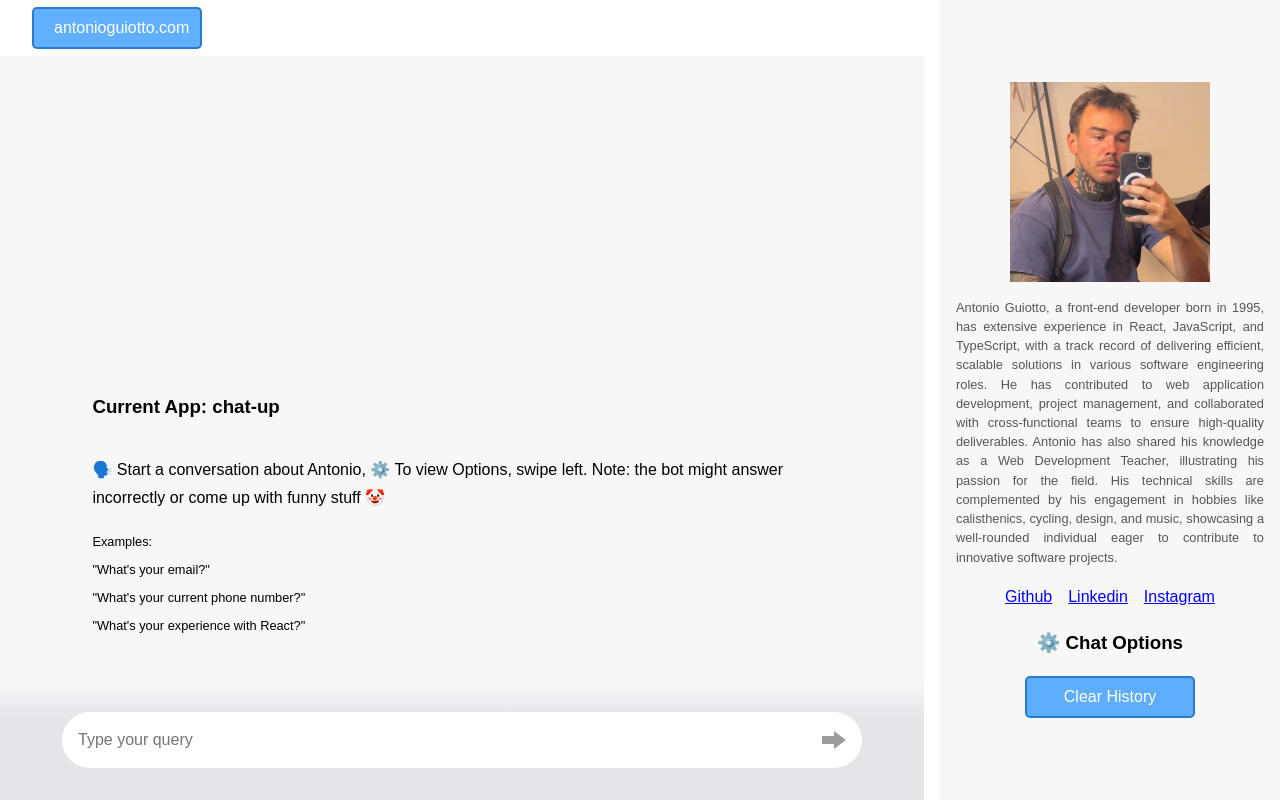
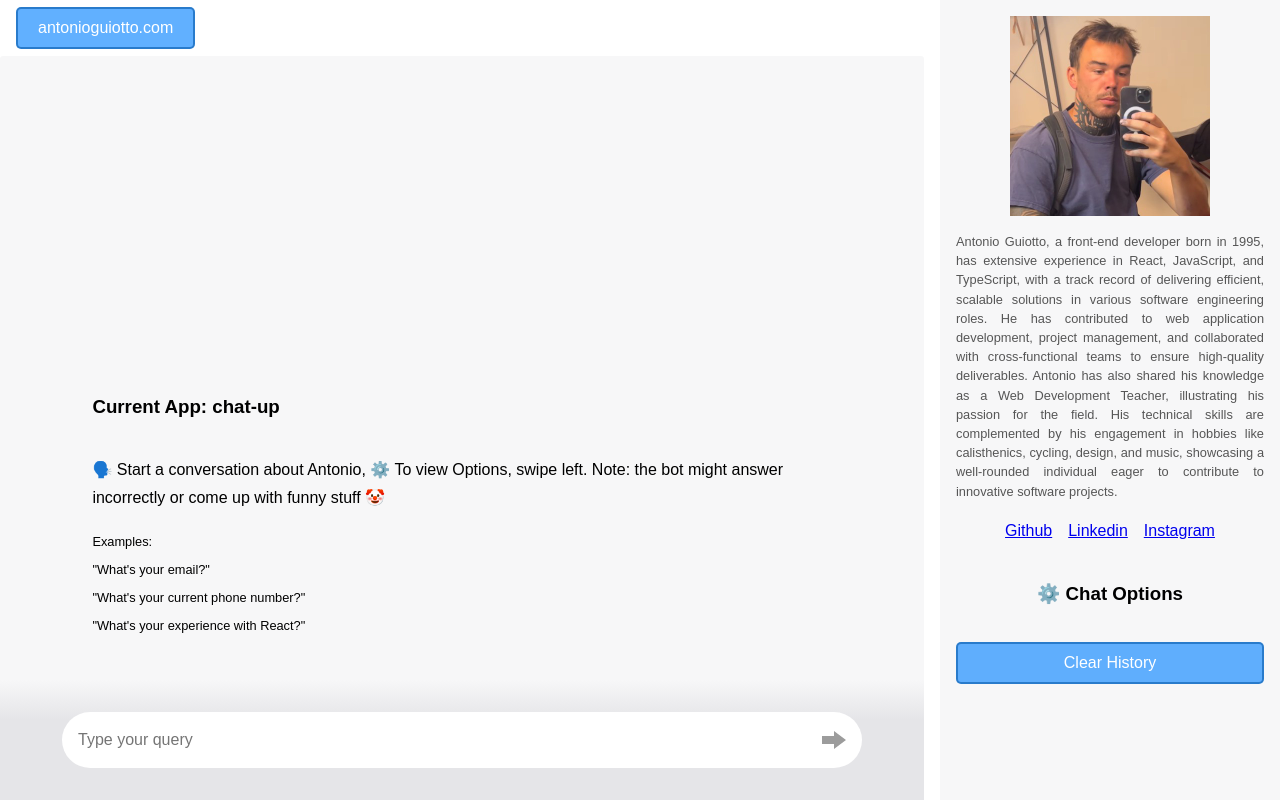
Before and after one commit to palloncino/antonioguiotto.com, a React (Create React App) app: page /chat-up in a window 1280 px wide. Built offline with nearby package versions, Linux system fonts and the light colour scheme.

Commit message:
fixed chat not picking height on mobile, added deps

```diff
--- a/src/components/Button.css
+++ b/src/components/Button.css
@@ -8,7 +8,6 @@
   border-radius: 5px;
   outline: none;
   transition: background 0.3s;
-  max-width: 170px;
   width: 100%;
 }
 
--- a/src/features/ChatUp/ChatUp.css
+++ b/src/features/ChatUp/ChatUp.css
@@ -118,7 +118,7 @@
   justify-content: flex-start;
   align-items: flex-start;
   gap: 1rem;
-  padding: 0 2rem;
+  padding: 0 1rem;
 }
 
 .head-button-container {
@@ -205,18 +205,14 @@
   background-color: #F7F7F8;
   box-sizing: border-box;
   flex: 1;
-  display: flex;
-  flex-direction: column;
-  justify-content: center;
-  align-items: flex-start;
   padding: 1rem;
   height: 100vh;
 }
 
 .SidePanelContentContainer {
   box-sizing: border-box;
+  height: 100%;
   overflow: auto;
-  display: flex;
   flex-direction: column;
   justify-content: center;
   align-items: center;
@@ -237,7 +233,6 @@
 }
 
 .SidePanelMediaDescription {
-  padding: 1rem 0;
   font-size: .8rem;
   line-height: 1.2rem;
   color: #565656;
@@ -268,17 +263,10 @@
     transition: transform 0.3s ease-in-out;
     min-width: 100vw;
     transform: translateX(100vw);
-    display: flex;
-    flex-direction: column;
-    justify-content: flex-start;
-    align-items: center;
+    display: unset;
+    overflow: auto;
   }
   .SidePanelContentContainer {
-    display: flex;
-    flex-direction: column;
-    justify-content: flex-start;
-    align-items: center;
-    width: 80%;
   }
   .side-panel.open {
     transform: translateX(-100vw);
@@ -294,7 +282,12 @@
     justify-content: flex-start;
     align-items: flex-start;
   }
-  .head-logo-container {
+  .SidePanelMediaContainer {
+    height: 300px;
+    width: 100%;
+    background-position: top;
+    background-size: auto;
+    background-repeat: repeat;
   }
   .chat-introduction-container {
     padding: .4rem;
--- a/src/features/ChatUp/index.tsx
+++ b/src/features/ChatUp/index.tsx
@@ -41,7 +41,7 @@ const ChatUp = () => {
 		trackMouse: true
 	});
 
-	useEffect(() => {
+	const getChatHeight = () => {
 		let headerHeight = 0;
 		if (refs) {
 			const { HeaderRef } = refs;
@@ -51,7 +51,11 @@ const ChatUp = () => {
 		const viewportHeight = window.innerHeight;
 		const calculatedChatHeight = viewportHeight - chatupHeadHeight - headerHeight;
 		setChatHeight(calculatedChatHeight);
-	}, [refs]);
+	}
+
+	useEffect(() => {
+		getChatHeight();
+	}, [refs, isMobile]);
 
 	useEffect(() => {
 		getDynamicOutputHeight()
@@ -265,6 +269,7 @@ const ChatUp = () => {
 
 					<div className='SidePanelContentContainer'>
 
+						<div style={{ display: 'flex', flexDirection: 'column', alignItems: 'center', justifyContent: 'center', gap: '1rem' }}>
 							<div className='SidePanelMediaContainer' />
 
 							<div className='SidePanelMediaDescription'>
@@ -292,6 +297,8 @@ const ChatUp = () => {
 
 						</div>
 
+					</div>
+
 
 				</div>
 
```
Lines whose indentation alone changed are shown as unchanged.
